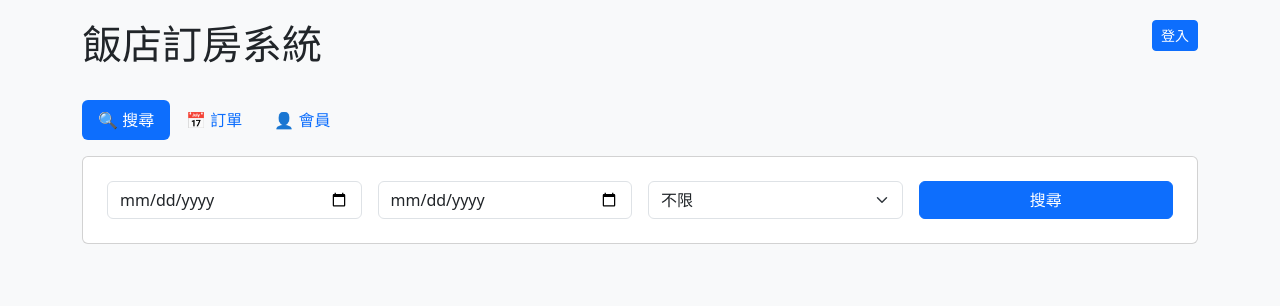
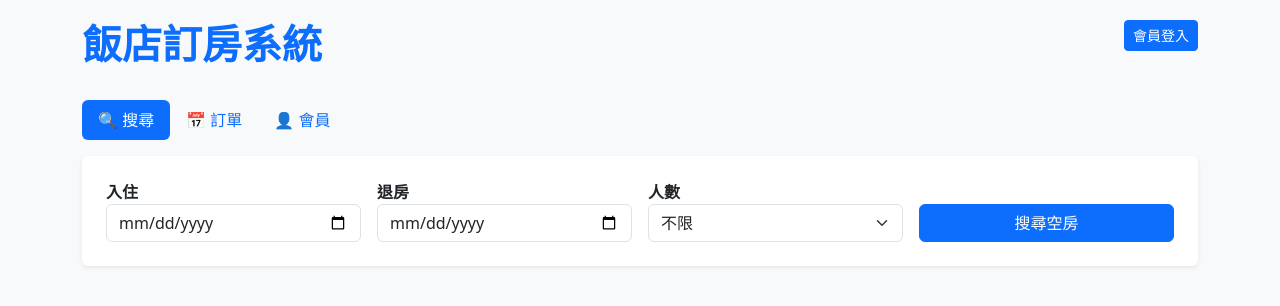
Before and after one commit to ch9365/hotel-booking-db, a Flask app: page / in a window 1280 px wide. Shown: the top 306 px of the page. Run offline with Flask 3, Linux system fonts and the light colour scheme; some libraries are stand-ins or nearby versions.

Commit message:
Update index.html

```diff
--- a/templates/index.html
+++ b/templates/index.html
@@ -7,14 +7,16 @@
     <link href="https://cdn.jsdelivr.net/npm/bootstrap@5.3.0/dist/css/bootstrap.min.css" rel="stylesheet">
     <style>
         body { padding-top: 20px; background-color: #f8f9fa; }
-        .status-Confirmed { color: green; font-weight: bold; }
-        .status-Cancelled { color: red; text-decoration: line-through; }
+        .card { transition: transform 0.2s; }
+        .card:hover { transform: translateY(-5px); box-shadow: 0 5px 15px rgba(0,0,0,0.1); }
+        .status-Confirmed { color: #198754; font-weight: bold; }
+        .status-Cancelled { color: #dc3545; text-decoration: line-through; }
     </style>
 </head>
 <body>
 <div class="container">
     <div class="d-flex justify-content-between mb-4">
-        <h1> 飯店訂房系統</h1>
+        <h1 class="fw-bold text-primary">飯店訂房系統</h1>
         <div id="userArea"></div>
     </div>
 
@@ -25,34 +27,32 @@
     </ul>
 
     <div class="tab-content">
-        <!-- 搜尋 -->
         <div class="tab-pane fade show active" id="search-pane">
-            <div class="card p-4 mb-4">
+            <div class="card p-4 mb-4 border-0 shadow-sm">
                 <div class="row g-3">
-                    <div class="col-md-3"><input type="date" id="startDate" class="form-control"></div>
-                    <div class="col-md-3"><input type="date" id="endDate" class="form-control"></div>
-                    <div class="col-md-3">
+                    <div class="col-md-3"><label class="fw-bold">入住</label><input type="date" id="startDate" class="form-control"></div>
+                    <div class="col-md-3"><label class="fw-bold">退房</label><input type="date" id="endDate" class="form-control"></div>
+                    <div class="col-md-3"><label class="fw-bold">人數</label>
                         <select id="capacity" class="form-select">
-                            <option value="0">不限</option>
-                            <option value="2">2人</option>
-                            <option value="4">4人</option>
+                            <option value="0">不限</option><option value="2">2人</option><option value="4">4人</option>
                         </select>
                     </div>
-                    <div class="col-md-3"><button onclick="searchRooms()" class="btn btn-primary w-100">搜尋</button></div>
+                    <div class="col-md-3 align-self-end"><button onclick="searchRooms()" class="btn btn-primary w-100">搜尋空房</button></div>
                 </div>
             </div>
             <div id="resultsArea" class="row"></div>
         </div>
 
-        <!-- 訂單 -->
         <div class="tab-pane fade" id="booking-pane">
-            <div id="bookingList" class="list-group"></div>
+            <div class="card border-0 shadow-sm p-4">
+                <h4 class="mb-3">我的預訂紀錄</h4>
+                <div id="bookingList" class="list-group list-group-flush"></div>
+            </div>
         </div>
 
-        <!-- 會員 -->
         <div class="tab-pane fade" id="profile-pane">
-            <div class="card p-4 mx-auto" style="max-width:500px">
-                <h4 class="mb-3">會員資料</h4>
+            <div class="card p-4 mx-auto shadow-sm" style="max-width:500px">
+                <h4 class="mb-3 text-center">編輯個人檔案</h4>
                 <div class="mb-3"><label>姓名</label><input type="text" id="pfName" class="form-control"></div>
                 <div class="mb-3"><label>Email</label><input type="email" id="pfEmail" class="form-control"></div>
                 <div class="mb-3"><label>手機</label><input type="text" id="pfPhone" class="form-control"></div>
@@ -62,7 +62,7 @@
                         <option value="">請選擇</option><option value="Male">男</option><option value="Female">女</option>
                     </select>
                 </div>
-                <button onclick="saveProfile()" class="btn btn-success w-100">儲存</button>
+                <button onclick="saveProfile()" class="btn btn-success w-100">儲存變更</button>
             </div>
         </div>
     </div>
@@ -70,14 +70,15 @@
 
 <!-- 登入 Modal -->
 <div class="modal fade" id="loginModal">
-    <div class="modal-dialog"><div class="modal-content">
-        <div class="modal-header"><h5>會員登入</h5></div>
-        <div class="modal-body">
-            <input type="text" id="loginName" class="form-control mb-2" placeholder="姓名">
-            <input type="email" id="loginEmail" class="form-control mb-2" placeholder="Email">
+    <div class="modal-dialog modal-dialog-centered"><div class="modal-content">
+        <div class="modal-header bg-primary text-white"><h5>會員登入</h5></div>
+        <div class="modal-body p-4">
+            <input type="text" id="loginName" class="form-control mb-3" placeholder="姓名 (新用戶必填)">
+            <input type="email" id="loginEmail" class="form-control mb-3" placeholder="Email">
             <input type="text" id="loginPhone" class="form-control" placeholder="手機">
+            <div class="text-muted small mt-2">需填寫正確資料以登入舊帳號</div>
         </div>
-        <div class="modal-footer"><button onclick="doLogin()" class="btn btn-primary w-100">登入</button></div>
+        <div class="modal-footer border-0"><button onclick="doLogin()" class="btn btn-primary w-100">登入 / 註冊</button></div>
     </div></div>
 </div>
 
@@ -87,8 +88,27 @@ let curUser = {{ user|tojson|safe }};
 
 function init() {
     const area = document.getElementById('userArea');
-    if (curUser) area.innerHTML = `<span>Hi, ${curUser.name}</span> <a href="/api/logout" class="btn btn-sm btn-outline-secondary">登出</a>`;
-    else area.innerHTML = `<button class="btn btn-sm btn-primary" data-bs-toggle="modal" data-bs-target="#loginModal">登入</button>`;
+    if (curUser) {
+        area.innerHTML = `<span class="me-2">Hi, <strong>${curUser.name}</strong></span> <a href="/api/logout" class="btn btn-sm btn-outline-secondary">登出</a>`;
+
+        // 檢查是否有暫存的訂房請求 (登入後自動執行)
+        const pending = localStorage.getItem('pendingBooking');
+        if (pending) {
+            const data = JSON.parse(pending);
+            localStorage.removeItem('pendingBooking'); // 清除暫存
+
+            // 恢復日期選擇
+            document.getElementById('startDate').value = data.start;
+            document.getElementById('endDate').value = data.end;
+
+            // 自動觸發訂房確認
+            setTimeout(() => {
+                bookRoom(data.roomId, data.roomNum);
+            }, 500);
+        }
+    } else {
+        area.innerHTML = `<button class="btn btn-sm btn-primary" data-bs-toggle="modal" data-bs-target="#loginModal">會員登入</button>`;
+    }
 }
 init();
 
@@ -112,6 +132,8 @@ async function searchRooms() {
     const rooms = await res.json();
     const div = document.getElementById('resultsArea'); div.innerHTML='';
 
+    if(rooms.length===0) { div.innerHTML='<div class="col-12 text-center p-5"><h5>無符合條件空房</h5></div>'; return; }
+
     const groups={};
     rooms.forEach(r => {
         if(!groups[r.type_name]) groups[r.type_name]={info:r, list:[]};
@@ -120,31 +142,59 @@ async function searchRooms() {
 
     Object.keys(groups).forEach(k => {
         const g = groups[k], info=g.info;
-        let opts = ''; g.list.forEach(r => opts+=`<option value="${r.room_id}">${r.room_number}</option>`);
+        let opts = ''; g.list.forEach(r => opts+=`<option value="${r.room_id}">${r.room_number}號</option>`);
         div.innerHTML += `
-        <div class="col-md-6 mb-3"><div class="card h-100 shadow-sm p-3">
-            <h4>${k} <span class="badge bg-info text-dark">${info.capacity}人</span></h4>
-            <h3 class="text-primary">$${info.base_price}</h3>
-            <p>${info.description}</p>
-            <div class="input-group">
-                <select id="sel-${k}" class="form-select">${opts}</select>
-                <button class="btn btn-primary" onclick="book('${k}')">預訂</button>
+        <div class="col-md-6 mb-4"><div class="card h-100 shadow-sm border-0">
+            <div class="card-header bg-white border-0 pt-3 d-flex justify-content-between">
+                <h4 class="fw-bold">${k}</h4><span class="badge bg-info text-dark">${info.capacity}人</span>
+            </div>
+            <div class="card-body">
+                <h2 class="text-primary fw-bold">$${info.base_price} <small class="fs-6 text-muted">/晚</small></h2>
+                <p class="text-secondary">${info.description}</p>
+                <div class="bg-light p-3 rounded">
+                    <div class="input-group">
+                        <select id="sel-${k}" class="form-select border-primary">${opts}</select>
+                        <button class="btn btn-primary" onclick="bookSelected('${k}')">預訂此房型</button>
+                    </div>
+                    <div class="mt-2 small text-success">剩餘 ${g.list.length} 間</div>
+                </div>
             </div>
         </div></div>`;
     });
 }
 
-async function book(k) {
-    if(!curUser) { new bootstrap.Modal(document.getElementById('loginModal')).show(); return; }
+function bookSelected(k) {
     const sel = document.getElementById(`sel-${k}`);
-    const s=document.getElementById('startDate').value, e=document.getElementById('endDate').value;
+    bookRoom(sel.value, sel.options[sel.selectedIndex].text);
+}
 
-    if(confirm('確定預訂?')) {
-        const res = await fetch('/api/book', {
-            method:'POST', headers:{'Content-Type':'application/json'},
-            body: JSON.stringify({room_id: sel.value, start_date:s, end_date:e})
-        });
-        if(res.ok) { alert('成功'); document.getElementById('booking-tab').click(); }
+async function bookRoom(roomId, roomNum) {
+    const start = document.getElementById('startDate').value;
+    const end = document.getElementById('endDate').value;
+
+    // 如果沒登入，存起來並跳轉登入
+    if(!curUser) {
+        localStorage.setItem('pendingBooking', JSON.stringify({roomId, roomNum, start, end}));
+        new bootstrap.Modal(document.getElementById('loginModal')).show();
+        return;
+    }
+
+    // 計算天數
+    const days = (new Date(end) - new Date(start)) / (1000 * 60 * 60 * 24);
+
+    if(!confirm(`預訂確認：\n房號：${roomNum}\n日期：${start} ~ ${end} (${days}晚)\n\n確定要送出嗎？`)) return;
+
+    const res = await fetch('/api/book', {
+        method:'POST', headers:{'Content-Type':'application/json'},
+        body: JSON.stringify({room_id: roomId, start_date:start, end_date:end})
+    });
+
+    if(res.ok) {
+        const data = await res.json();
+        alert(`🎉 訂房成功！\n總金額：$${data.total_price}`);
+        document.getElementById('booking-tab').click();
+    } else {
+        alert('訂房失敗');
     }
 }
 
@@ -153,20 +203,34 @@ async function loadBookings() {
     const res = await fetch('/api/my-bookings');
     const list = document.getElementById('bookingList'); list.innerHTML='';
     (await res.json()).forEach(b => {
-        const btn = b.status==='Confirmed' ? `<button onclick="cancel(${b.reservation_id})" class="btn btn-danger btn-sm float-end">取消</button>`:'';
-        list.innerHTML += `<div class="list-group-item p-3">${btn}<h5>${b.type_name} (${b.room_number})</h5><small>${b.check_in_date}~${b.check_out_date}</small><br><b>$${b.total_price}</b> <span class="status-${b.status}">${b.status}</span></div>`;
+        const btn = b.status==='Confirmed' ? `<button onclick="cancel(${b.reservation_id})" class="btn btn-outline-danger btn-sm float-end">取消</button>`:'';
+        // 日期格式修正：只取前10碼 YYYY-MM-DD
+        const inDate = b.check_in_date.substring(0, 10);
+        const outDate = b.check_out_date.substring(0, 10);
+
+        list.innerHTML += `
+        <div class="list-group-item p-3 border-0 border-bottom">
+            ${btn}
+            <h5 class="mb-1 fw-bold text-dark">${b.type_name} <span class="badge bg-light text-dark border ms-2">${b.room_number}</span></h5>
+            <small class="text-muted">入住：${inDate} | 退房：${outDate}</small><br>
+            <div class="mt-2">
+                <strong class="text-primary fs-5">$${b.total_price}</strong>
+                <span class="ms-3 status-${b.status}">${b.status==='Confirmed'?'✅ 已確認':'❌ 已取消'}</span>
+            </div>
+        </div>`;
     });
 }
 
 async function cancel(id) {
-    if(confirm('確定取消?')) {
+    if(confirm('確定取消訂單？房間將立即釋出。')) {
         await fetch('/api/cancel', {method:'POST', headers:{'Content-Type':'application/json'}, body:JSON.stringify({reservation_id:id})});
+        alert('已取消');
         loadBookings();
     }
 }
 
 async function loadProfile() {
-    if(!curUser) return;
+    if(!curUser) { alert('請先登入'); document.getElementById('search-tab').click(); return; }
     const u = await (await fetch('/api/profile')).json();
     document.getElementById('pfName').value=u.name||'';
     document.getElementById('pfEmail').value=u.email||'';
```
